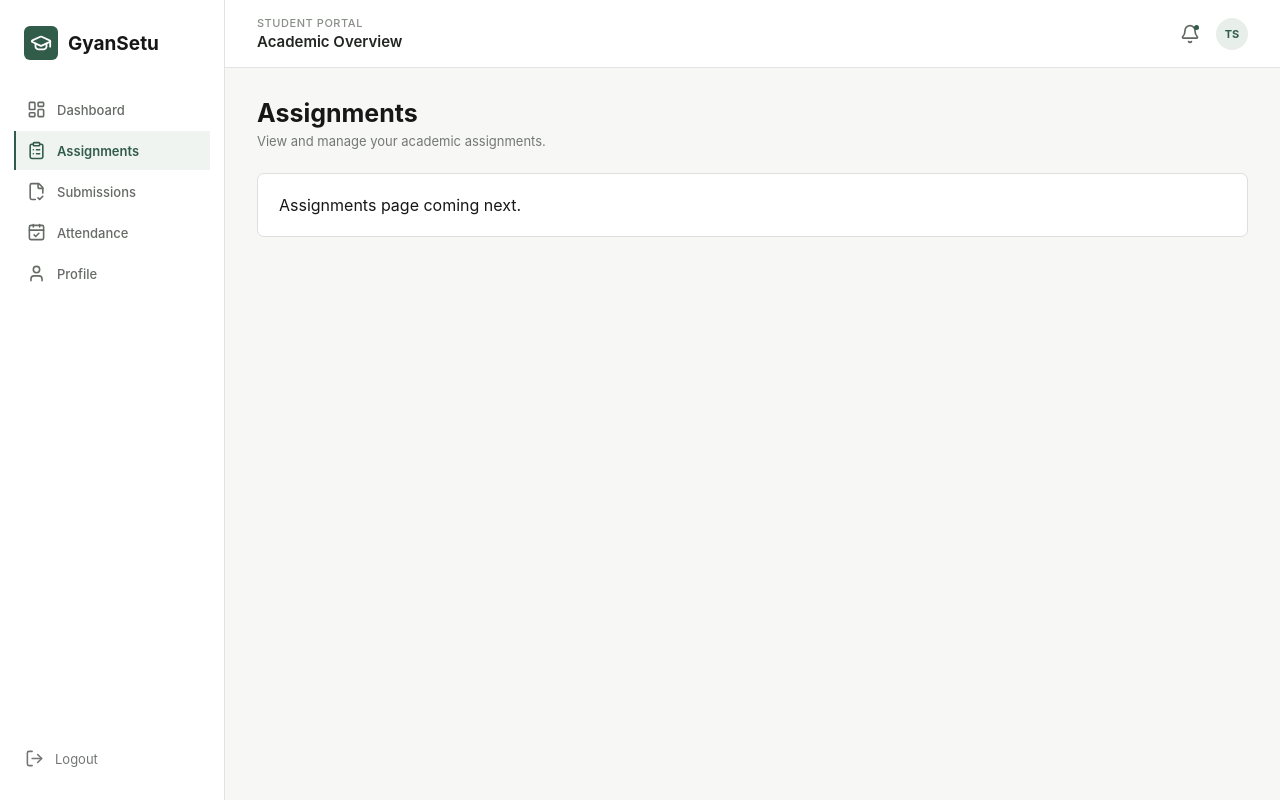
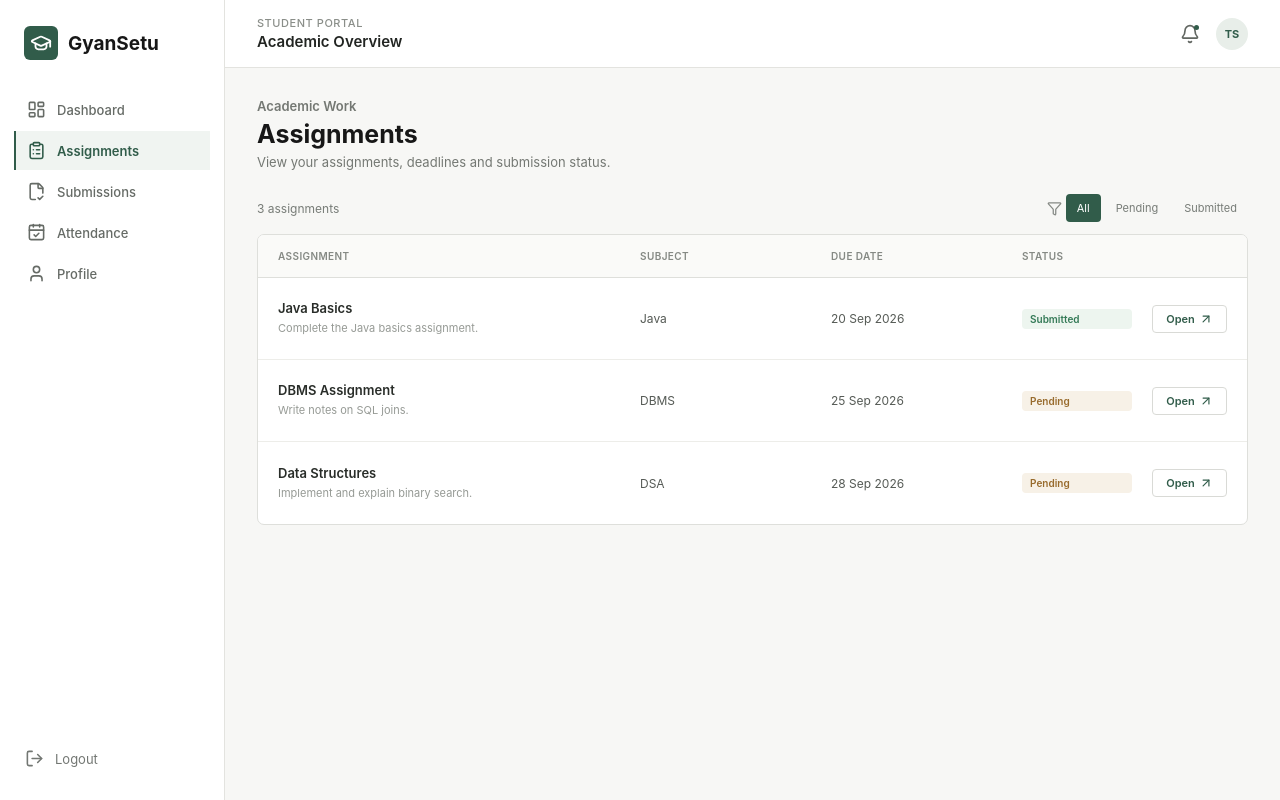
Before and after one commit to gauravu82274927/GyanSetu, a React app in the folder frontend/frontend/: page /student/assignments in a window 1280 px wide. Built offline with nearby package versions, Linux system fonts and the light colour scheme; the HTML template or start-up script is replaced by a standard one.

Commit message:
Build student assignmnts page

```diff
--- a/frontend/frontend/src/index.css
+++ b/frontend/frontend/src/index.css
@@ -872,3 +872,151 @@ button {
         border-bottom: none;
     }
 }
+/* =========================
+   ASSIGNMENTS PAGE
+========================= */
+
+.assignment-toolbar {
+    display: flex;
+    align-items: center;
+    justify-content: space-between;
+    margin-bottom: 12px;
+}
+
+.assignment-count {
+    color: #777c77;
+    font-size: 12px;
+}
+
+.filter-group {
+    display: flex;
+    align-items: center;
+    gap: 4px;
+    color: #858984;
+}
+
+.filter-button {
+    padding: 6px 10px;
+    border: 1px solid transparent;
+    border-radius: 4px;
+    background: transparent;
+    color: #777c77;
+    font-size: 11px;
+}
+
+.filter-button:hover {
+    background: #f0f1ee;
+}
+
+.filter-button.active {
+    background: #315c4a;
+    color: #ffffff;
+}
+
+.assignment-page-card {
+    width: 100%;
+    background: #ffffff;
+    border: 1px solid #dedfdb;
+    border-radius: 7px;
+    overflow: hidden;
+}
+
+.assignment-table-header {
+    display: grid;
+    grid-template-columns: minmax(250px, 2fr) 1fr 1fr 110px 75px;
+    align-items: center;
+    column-gap: 20px;
+
+    min-height: 43px;
+    padding: 0 20px;
+
+    background: #fafaf8;
+    border-bottom: 1px solid #dedfdb;
+
+    color: #858984;
+    font-size: 10px;
+    font-weight: 600;
+    text-transform: uppercase;
+    letter-spacing: 0.04em;
+}
+
+.assignment-table-row {
+    display: grid;
+    grid-template-columns: minmax(250px, 2fr) 1fr 1fr 110px 75px;
+    align-items: center;
+    column-gap: 20px;
+
+    min-height: 82px;
+    padding: 14px 20px;
+
+    border-bottom: 1px solid #ededE9;
+
+    color: #555a55;
+    font-size: 12px;
+}
+
+.assignment-table-row:last-child {
+    border-bottom: none;
+}
+
+.assignment-table-row h3 {
+    margin-bottom: 5px;
+    color: #292d29;
+    font-size: 13px;
+    font-weight: 600;
+}
+
+.assignment-table-row p {
+    color: #969a95;
+    font-size: 11px;
+    line-height: 1.4;
+}
+
+.assignment-open {
+    display: flex;
+    align-items: center;
+    justify-content: center;
+    gap: 4px;
+
+    padding: 6px 8px;
+
+    border: 1px solid #d9dad6;
+    border-radius: 4px;
+
+    background: #ffffff;
+    color: #315c4a;
+
+    font-size: 11px;
+    font-weight: 600;
+}
+
+.assignment-open:hover {
+    background: #f1f5f2;
+    border-color: #315c4a;
+}
+
+.empty-state {
+    padding: 45px 20px;
+    color: #858984;
+    font-size: 12px;
+    text-align: center;
+}
+
+@media (max-width: 850px) {
+
+    .assignment-table-header {
+        display: none;
+    }
+
+    .assignment-table-row {
+        grid-template-columns: 1fr auto;
+        row-gap: 10px;
+        padding: 17px;
+    }
+
+    .assignment-toolbar {
+        align-items: flex-start;
+        gap: 12px;
+        flex-direction: column;
+    }
+}
--- a/frontend/frontend/src/pages/student/StudentAssignments.jsx
+++ b/frontend/frontend/src/pages/student/StudentAssignments.jsx
@@ -1,8 +1,19 @@
+import { useState } from "react";
+import { ArrowUpRight, Filter } from "lucide-react";
 import Sidebar from "../../components/Sidebar";
 import Topbar from "../../components/Topbar";
-import PageHeader from "../../components/PageHeader";
+import { assignments } from "../../data/mockData";
 
 function StudentAssignments() {
+    const [filter, setFilter] = useState("All");
+
+    const filteredAssignments =
+        filter === "All"
+            ? assignments
+            : assignments.filter(
+                  (assignment) => assignment.status === filter
+              );
+
     return (
         <div className="app-layout">
             <Sidebar />
@@ -11,14 +22,110 @@ function StudentAssignments() {
                 <Topbar />
 
                 <section className="page-content">
-                    <PageHeader
-                        title="Assignments"
-                        description="View and manage your academic assignments."
-                    />
 
-                    <div className="content-card">
-                        Assignments page coming next.
+                    <div className="page-header">
+                        <div>
+                            <p className="welcome-label">
+                                Academic Work
+                            </p>
+
+                            <h1>Assignments</h1>
+
+                            <p>
+                                View your assignments, deadlines and submission status.
+                            </p>
+                        </div>
                     </div>
+
+                    <div className="assignment-toolbar">
+                        <div className="assignment-count">
+                            {filteredAssignments.length} assignments
+                        </div>
+
+                        <div className="filter-group">
+                            <Filter size={15} />
+
+                            {["All", "Pending", "Submitted"].map(
+                                (option) => (
+                                    <button
+                                        key={option}
+                                        className={
+                                            filter === option
+                                                ? "filter-button active"
+                                                : "filter-button"
+                                        }
+                                        onClick={() =>
+                                            setFilter(option)
+                                        }
+                                    >
+                                        {option}
+                                    </button>
+                                )
+                            )}
+                        </div>
+                    </div>
+
+                    <div className="assignment-page-card">
+
+                        <div className="assignment-table-header">
+                            <span>Assignment</span>
+                            <span>Subject</span>
+                            <span>Due date</span>
+                            <span>Status</span>
+                            <span></span>
+                        </div>
+
+                        {filteredAssignments.map(
+                            (assignment) => (
+                                <div
+                                    className="assignment-table-row"
+                                    key={assignment.id}
+                                >
+                                    <div>
+                                        <h3>
+                                            {assignment.title}
+                                        </h3>
+
+                                        <p>
+                                            {assignment.description}
+                                        </p>
+                                    </div>
+
+                                    <span>
+                                        {assignment.subject}
+                                    </span>
+
+                                    <span>
+                                        {assignment.dueDate}
+                                    </span>
+
+                                    <span
+                                        className={`status-badge ${
+                                            assignment.status ===
+                                            "Submitted"
+                                                ? "success"
+                                                : "warning"
+                                        }`}
+                                    >
+                                        {assignment.status}
+                                    </span>
+
+                                    <button className="assignment-open">
+                                        Open
+                                        <ArrowUpRight size={14} />
+                                    </button>
+                                </div>
+                            )
+                        )}
+
+                        {filteredAssignments.length === 0 && (
+                            <div className="empty-state">
+                                No assignments found.
+                            </div>
+                        )}
+
+                    </div>
+
                 </section>
             </main>
         </div>
```
